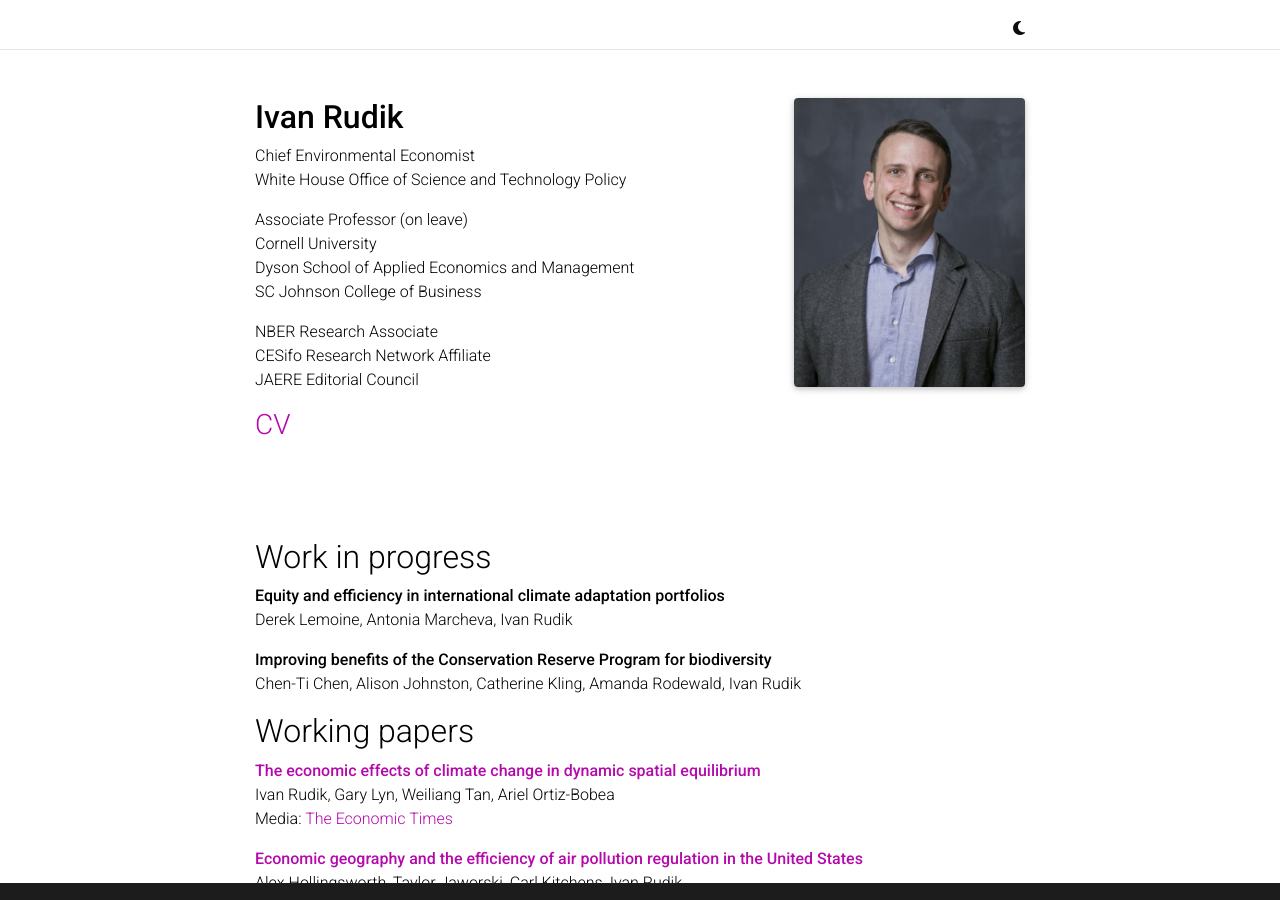
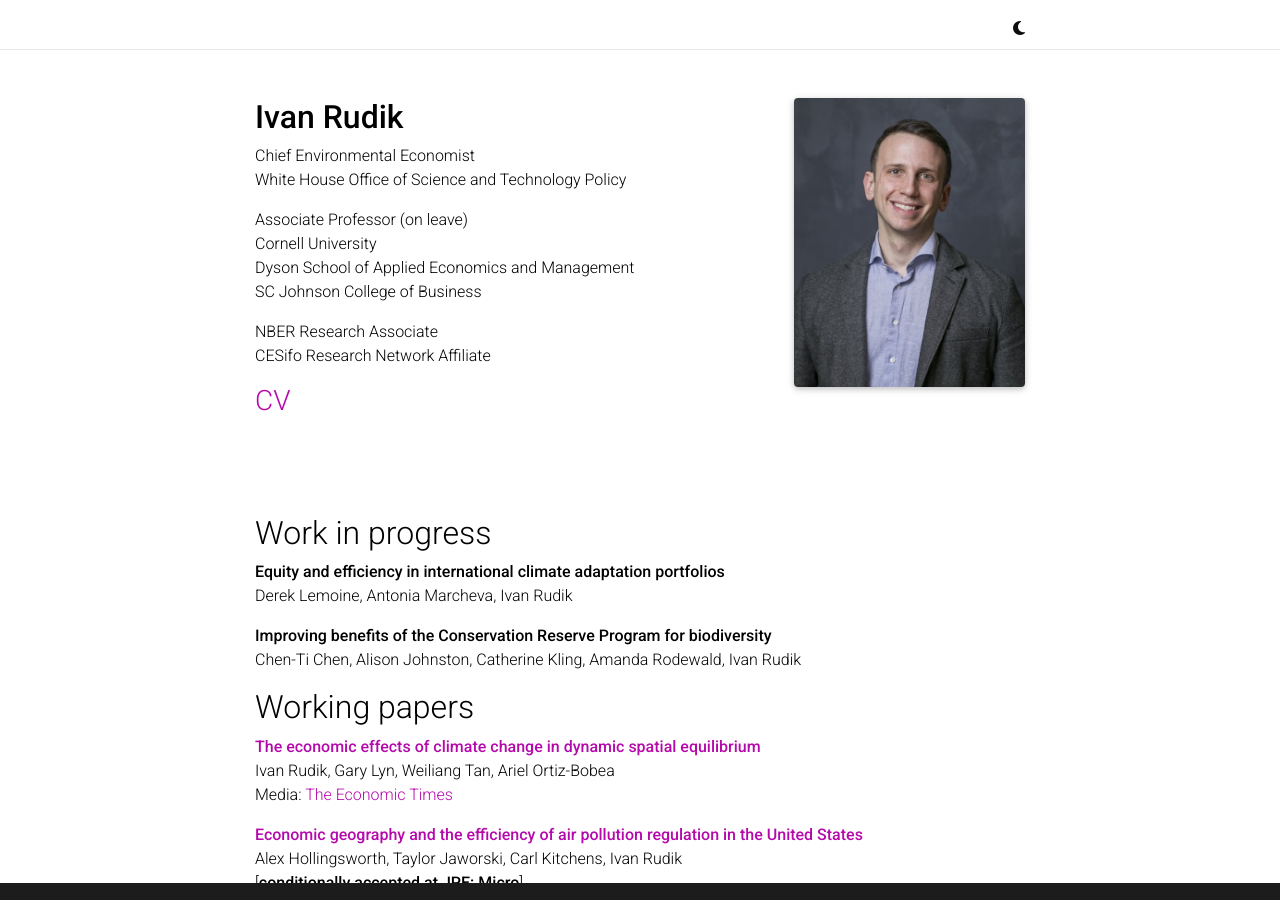
Before and after one commit to irudik/irudik.github.io, a Jekyll site: the page built from _pages/about.md, in a window 1280 px wide and 900 px high. Built offline with Jekyll 4.4.1, drawn with Linux system fonts in a browser that asks for light colours; comment, search, counter and statistics services are not loaded; a style sheet for code colours, icons or effects is not loaded.

Commit message:
remove jaere

```diff
--- a/_pages/about.md
+++ b/_pages/about.md
@@ -31,7 +31,7 @@ SC Johnson College of Business
 
 NBER Research Associate
 CESifo Research Network Affiliate
-JAERE Editorial Council
+<!-- JAERE Editorial Council   -->
 
 ### [CV](https://raw.githack.com/irudik/irudik.github.io/master/assets/pdf/rudik_cv.pdf)
 
```
